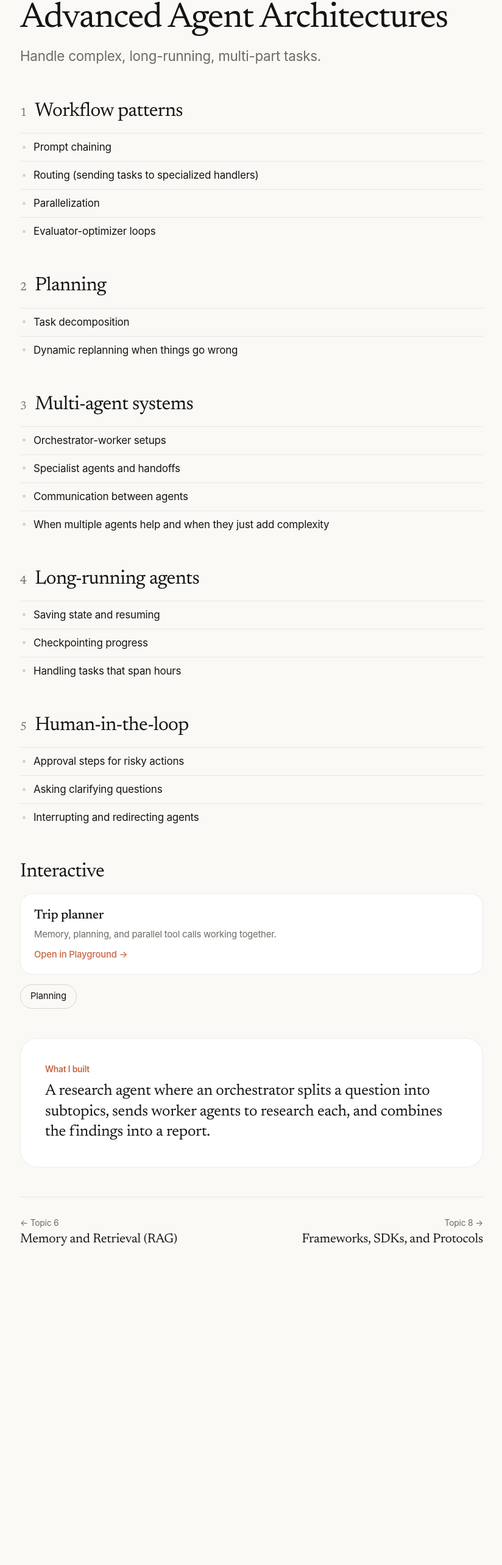
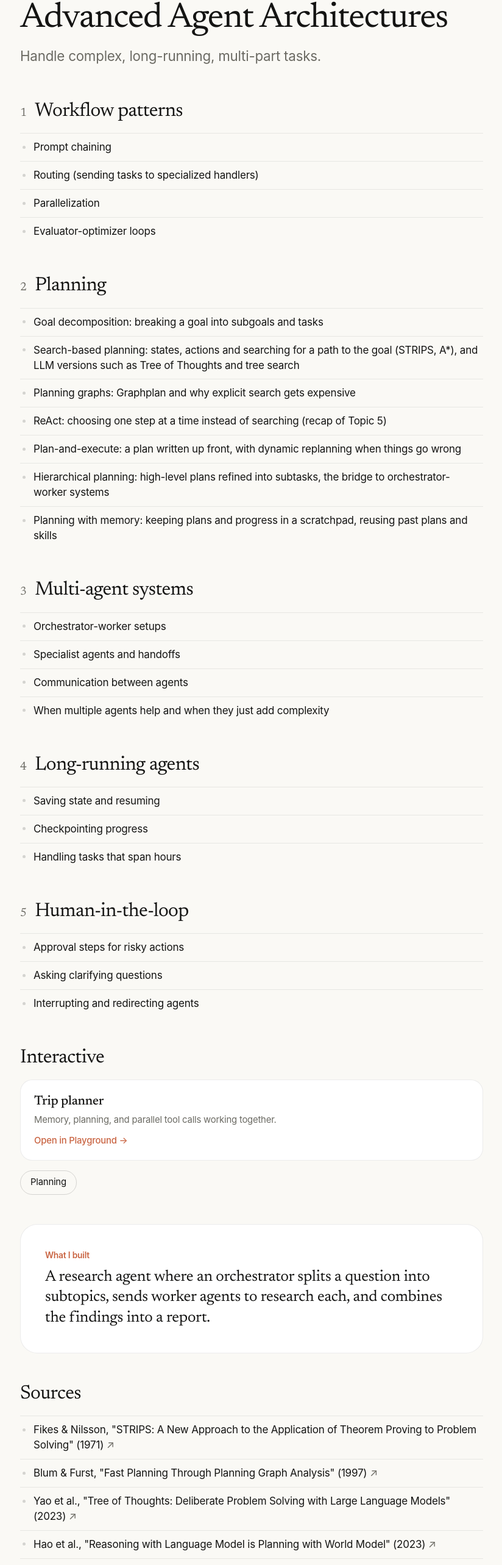
Before and after one commit to robAsyncs/Agent, a React (Vite) app: page /topics/advanced-architectures in a window 1280 px wide. Shown: the part 214-2780 px from the top of the page at 61% size, without its empty margins (227-1051 px from the left). Before the commit the page ends 2358 px from the top, so only its background shows below. Built offline with nearby package versions, Linux system fonts and the light colour scheme.

Commit message:
Expand topic 7 planning outline into the full planning progression
Goal decomposition, search-based planning, planning graphs, ReAct,
plan-and-execute, hierarchical planning and planning with memory, with
9 linked sources.

```diff
--- a/src/data/topics/07-advanced-architectures.ts
+++ b/src/data/topics/07-advanced-architectures.ts
@@ -19,8 +19,13 @@ export const advancedArchitectures: Topic = {
     {
       title: 'Planning',
       points: [
-        'Task decomposition',
-        'Dynamic replanning when things go wrong',
+        'Goal decomposition: breaking a goal into subgoals and tasks',
+        'Search-based planning: states, actions and searching for a path to the goal (STRIPS, A*), and LLM versions such as Tree of Thoughts and tree search',
+        'Planning graphs: Graphplan and why explicit search gets expensive',
+        'ReAct: choosing one step at a time instead of searching (recap of Topic 5)',
+        'Plan-and-execute: a plan written up front, with dynamic replanning when things go wrong',
+        'Hierarchical planning: high-level plans refined into subtasks, the bridge to orchestrator-worker systems',
+        'Planning with memory: keeping plans and progress in a scratchpad, reusing past plans and skills',
       ],
     },
     {
@@ -49,7 +54,17 @@ export const advancedArchitectures: Topic = {
       ],
     },
   ],
-  sources: [],
+  sources: [
+    { title: 'Fikes & Nilsson, "STRIPS: A New Approach to the Application of Theorem Proving to Problem Solving" (1971)', url: 'https://doi.org/10.1016/0004-3702(71)90010-5' },
+    { title: 'Blum & Furst, "Fast Planning Through Planning Graph Analysis" (1997)', url: 'https://doi.org/10.1016/S0004-3702(96)00047-1' },
+    { title: 'Yao et al., "Tree of Thoughts: Deliberate Problem Solving with Large Language Models" (2023)', url: 'https://arxiv.org/abs/2305.10601' },
+    { title: 'Hao et al., "Reasoning with Language Model is Planning with World Model" (2023)', url: 'https://arxiv.org/abs/2305.14992' },
+    { title: 'Zhou et al., "Language Agent Tree Search" (2023)', url: 'https://arxiv.org/abs/2310.04406' },
+    { title: 'Wang et al., "Plan-and-Solve Prompting" (2023)', url: 'https://arxiv.org/abs/2305.04091' },
+    { title: 'Park et al., "Generative Agents: Interactive Simulacra of Human Behavior" (2023)', url: 'https://arxiv.org/abs/2304.03442' },
+    { title: 'Wang et al., "Voyager: An Open-Ended Embodied Agent with Large Language Models" (2023)', url: 'https://arxiv.org/abs/2305.16291' },
+    { title: 'Anthropic, "Building Effective Agents" (2024)', url: 'https://www.anthropic.com/engineering/building-effective-agents' },
+  ],
   project: 'A research agent where an orchestrator splits a question into subtopics, sends worker agents to research each, and combines the findings into a report.',
   scenarios: ['trip'],
   concepts: ['planning'],
```
Also changed, not shown: 1 other file (tests, documents, lock files or other folders).
